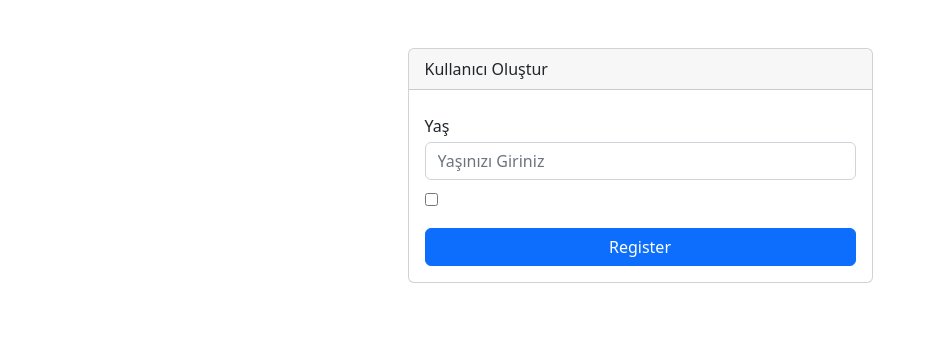
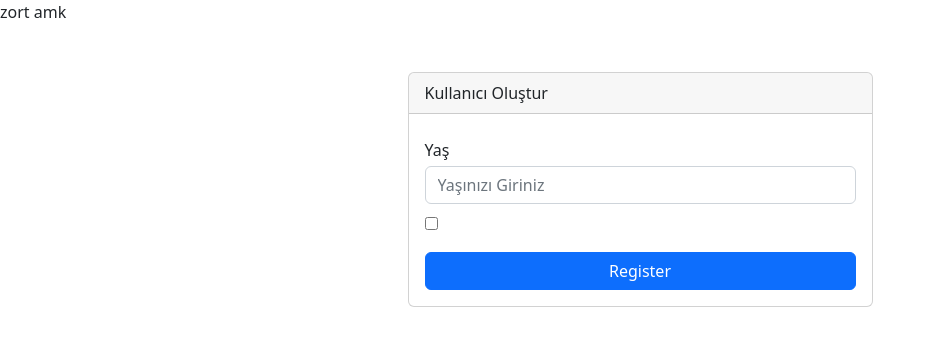
Before and after one commit to Bahanart1/deneme-1, a plain HTML site: page index.html in a window 1280 px wide. Shown: the whole page, without its empty margins (0-936 px from the left). Drawn offline with nearby package versions, Linux system fonts and the light colour scheme.

Commit message:
Update index.html

```diff
--- a/index.html
+++ b/index.html
@@ -9,6 +9,7 @@
     <title>Deneme</title>
 </head>
 <body>
+zort amk
 
     <div class="container d-flex justify-content-center my-5">
         <div class="col-12 col-md-5">
```
